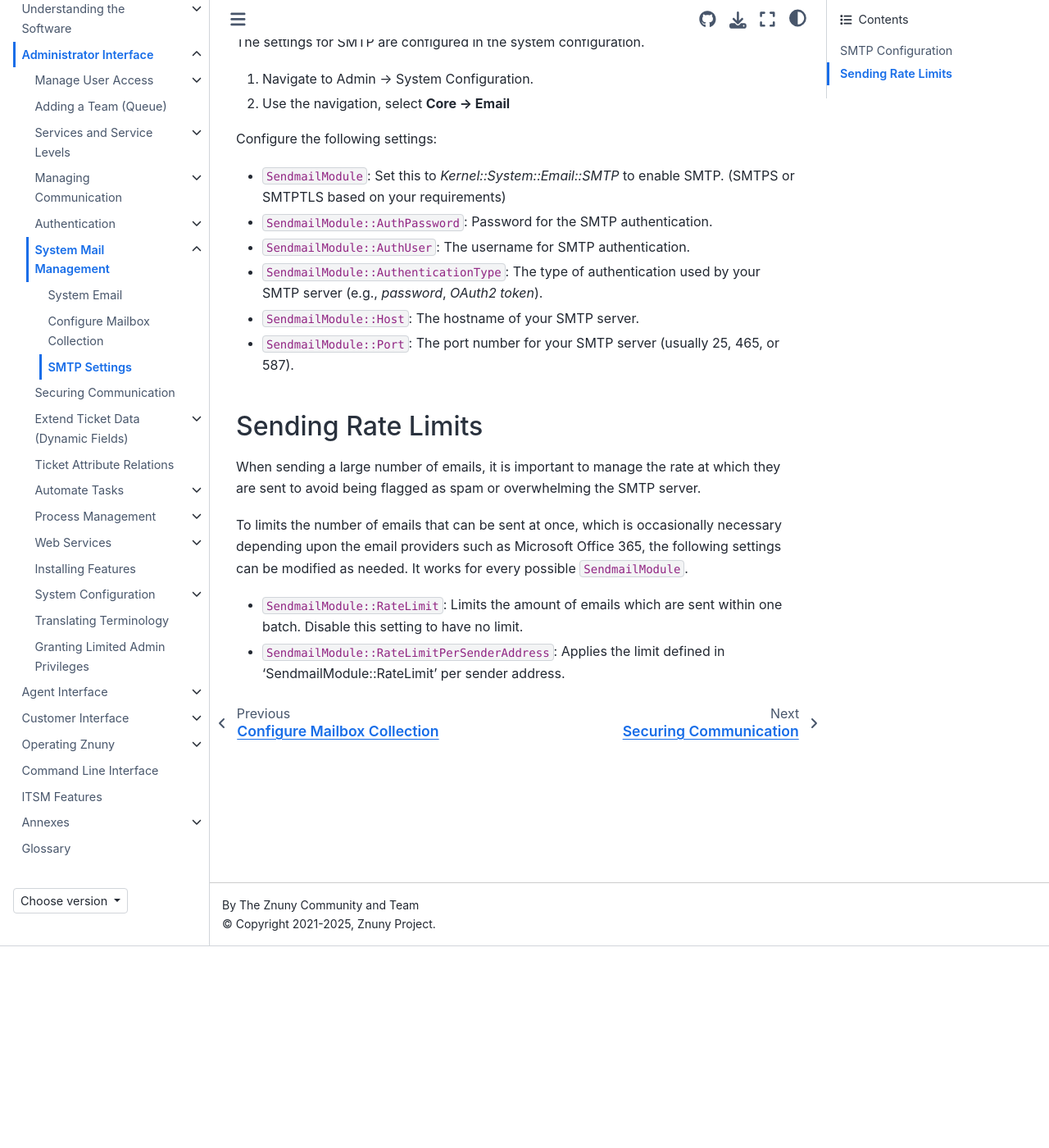
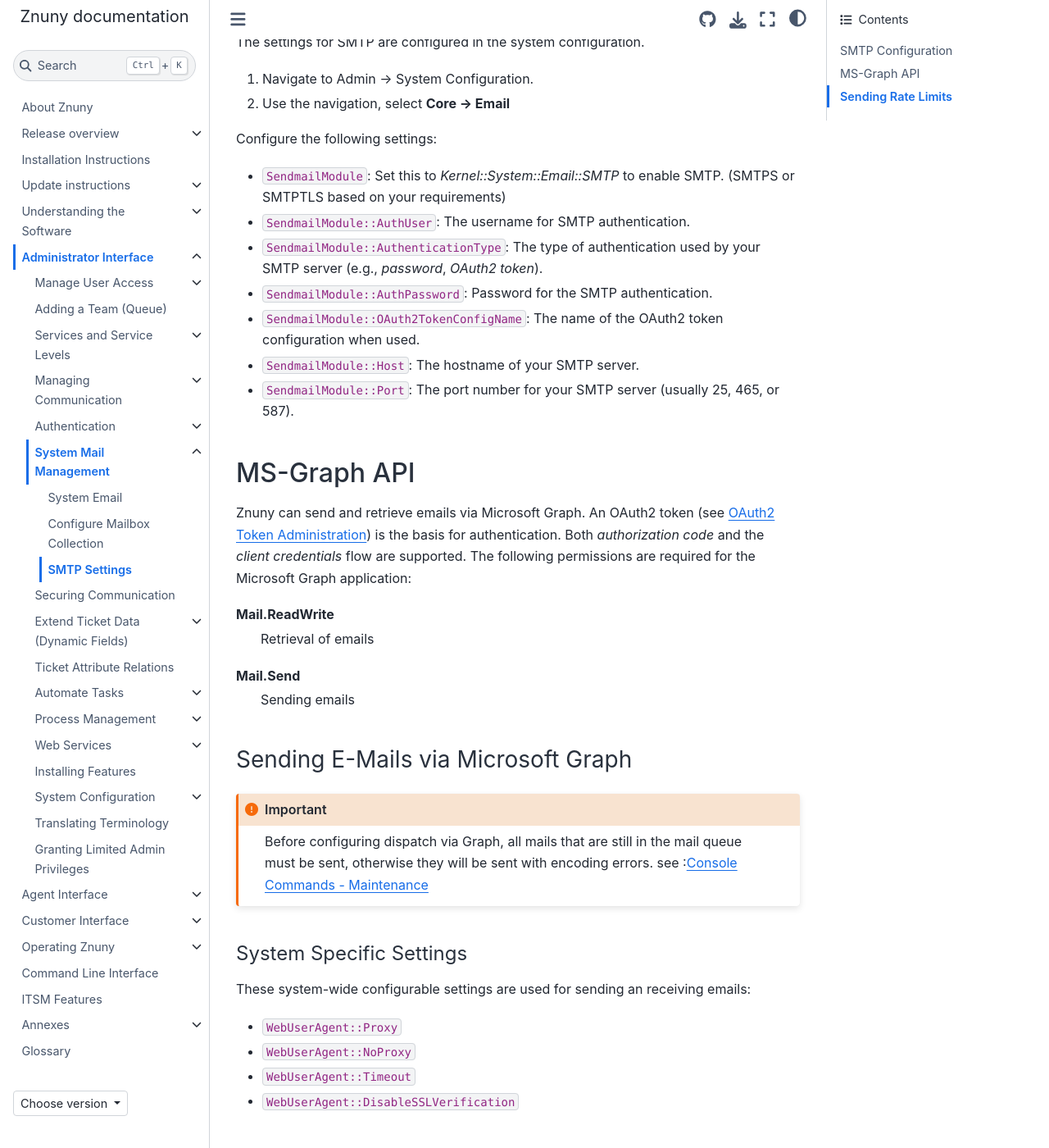
Before and after one commit to znuny/manual, a Sphinx documentation site: the page built from source/admin/email/smtp_settings.rst, in a window 1280 px wide and 1400 px high, scrolled down 247 px. Shown: the whole window at 82% size. Built offline with Sphinx 7.4.7 and the Sphinx Book theme 1.1.4, drawn with Linux system fonts in a browser that asks for light colours; some of the changed text lies outside the part shown.

Commit message:
Znuny 7.2: Microsoft Graph

```diff
--- a/source/admin/email/smtp_settings.rst
+++ b/source/admin/email/smtp_settings.rst
@@ -16,12 +16,71 @@
 
 Configure the following settings:
 
+
 * ``SendmailModule``: Set this to `Kernel::System::Email::SMTP` to enable SMTP. (SMTPS or SMTPTLS based on your requirements)
-* ``SendmailModule::AuthPassword``: Password for the SMTP authentication.
 * ``SendmailModule::AuthUser``: The username for SMTP authentication.
 * ``SendmailModule::AuthenticationType``: The type of authentication used by your SMTP server (e.g., `password`, `OAuth2 token`).
+* ``SendmailModule::AuthPassword``: Password for the SMTP authentication.
+* ``SendmailModule::OAuth2TokenConfigName``: The name of the OAuth2 token configuration when used.
 * ``SendmailModule::Host``: The hostname of your SMTP server.
 * ``SendmailModule::Port``: The port number for your SMTP server (usually 25, 465, or 587).
+
+MS-Graph API
+************
+
+Znuny can send and retrieve emails via Microsoft Graph. An OAuth2 token (see :ref:`pagenavigation authenticate_token_index`) is the basis for authentication.
+Both *authorization code* and the *client credentials* flow are supported. The following permissions are required for the Microsoft Graph application:
+
+Mail.ReadWrite
+    Retrieval of emails
+
+Mail.Send
+    Sending emails
+
+Sending E-Mails via Microsoft Graph
+====================================
+
+.. important::
+
+    Before configuring dispatch via Graph, all mails that are still in the mail queue must be sent, otherwise they will be sent with encoding errors.
+    see ::ref:`pagenavigation console_maintenance`
+
+System Specific Settings
+~~~~~~~~~~~~~~~~~~~~~~~~
+
+These system-wide configurable settings are used for sending an receiving emails:
+
+* ``WebUserAgent::Proxy``
+* ``WebUserAgent::NoProxy``
+* ``WebUserAgent::Timeout``
+* ``WebUserAgent::DisableSSLVerification``
+
+
+Example Configuration
+=====================
+
+SendmailEncodingForce
+    Must be activated and set to 8bit, otherwise encoding errors will occur when sending.
+
+SendmailModule
+    Kernel::System::Email::MSGraph
+
+SendmailModule::Host
+    graph.microsoft.com
+
+SendmailModule::AuthUser
+    mymail@mydomain.onmicrosoft.com
+
+.. note::
+
+    The "AuthUser" account requires SendAs permissions for all email addresses to be used for sending.
+
+SendmailModule::AuthenticationType
+    oauth2_token
+
+SendmailModule::OAuth2TokenConfigName
+    OAuth2TokenName
+
 
 .. _sending_rate_limits:
 
@@ -34,3 +93,8 @@
 
 * ``SendmailModule::RateLimit``: Limits the amount of emails which are sent within one batch. Disable this setting to have no limit.
 * ``SendmailModule::RateLimitPerSenderAddress``: Applies the limit defined in 'SendmailModule::RateLimit' per sender address.
+
+
+.. seealso::
+
+    For receiving mail, please use the :ref:`pagenavigation email_postmaster_mail_account` configuration module.
--- a/source/console/maintenance.rst
+++ b/source/console/maintenance.rst
@@ -1,10 +1,13 @@
-###############################
+.. _PageNavigation console_maintenance:
+
 Console Commands - Maintenance
 ###############################
 
 +---------------------------+---------+------------------------------------------------------------------------------------+
 | Command                   | Version | Description                                                                        |
 +===========================+=========+====================================================================================+
+| Maint::Email::MailQueue   | 6.1     | Mail queue management.                                                             |
++---------------------------+---------+------------------------------------------------------------------------------------+
 | Maint::ObjectLink::Add    | 6.1     | Links objects like tickets, configuration items, FAQ entries, etc.                 |
 +---------------------------+---------+------------------------------------------------------------------------------------+
 | Maint::ObjectLink::Delete | 6.1     | Removes links between objects like tickets, configuration items, FAQ entries, etc. |
```
Also changed, not shown: source/admin/email/postmaster_mail_account.rst (+8 -1 lines).
